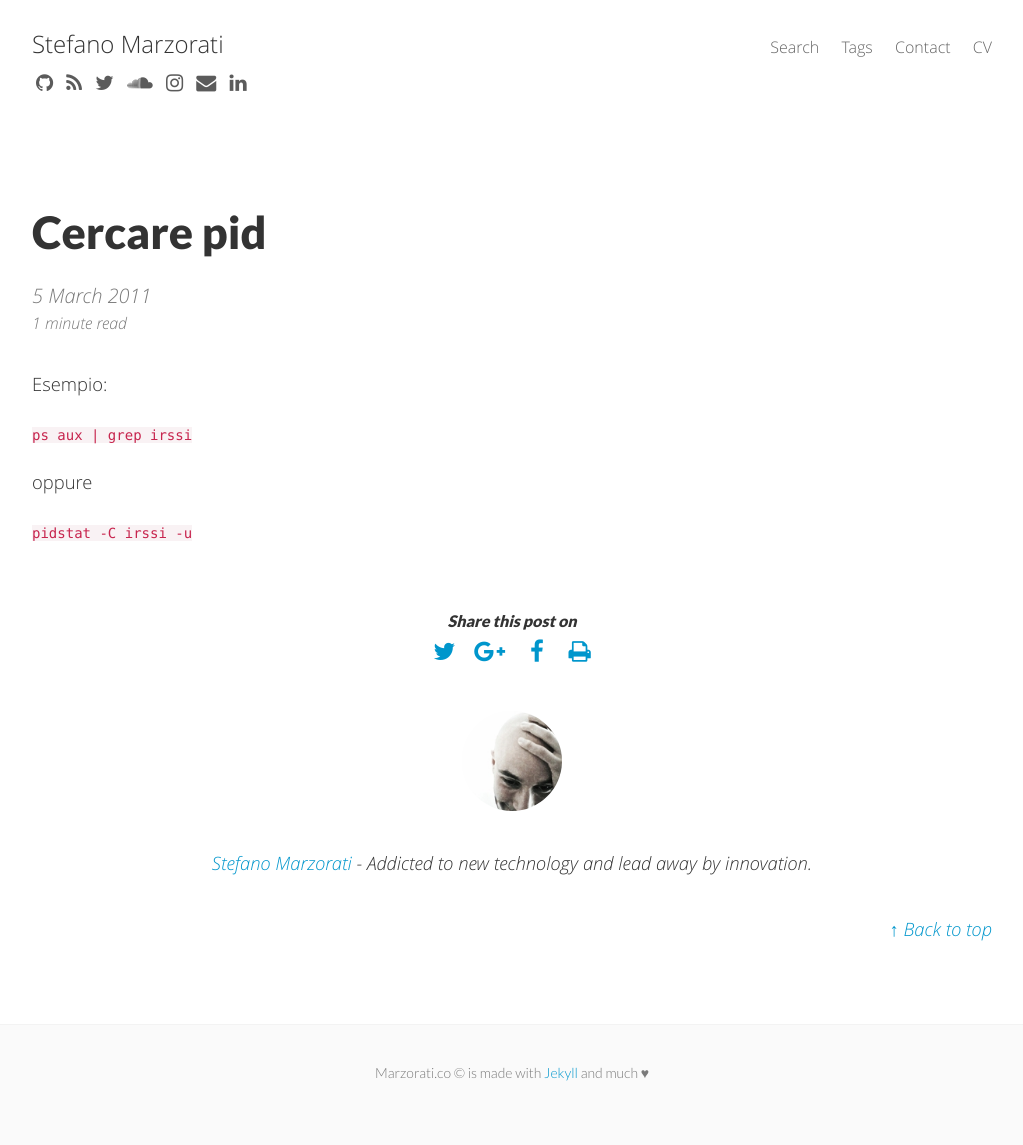
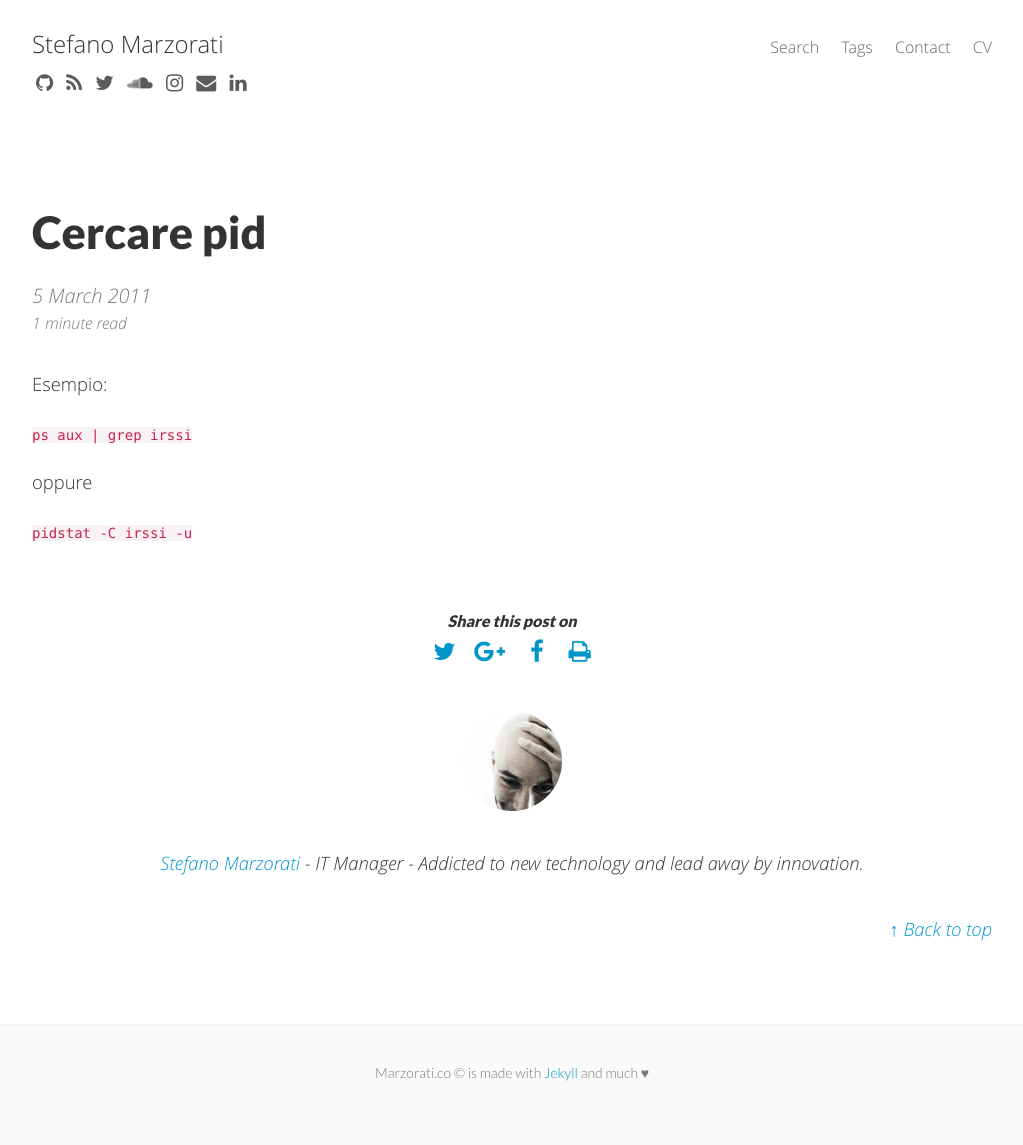
Before and after one commit to marste/Blog, a Jekyll site: the page built from _posts/2011-03-05-cercare-pid.md, in a window 1280 px wide. Shown: the whole page, without its empty margins (128-1151 px from the left). Built offline with Jekyll 4.4.1, drawn with Linux system fonts in a browser that asks for light colours; nearby versions of some CDN libraries.

Commit message:
Added new post

```diff
--- a/_config.yml
+++ b/_config.yml
@@ -2,7 +2,7 @@
 title:       Stefano Marzorati
 email:       stefano@marzorati.co
 author:      Stefano Marzorati
-description: "Addicted to new technology and lead away by innovation."
+description: "IT Manager - Addicted to new technology and lead away by innovation."
 baseurl:     ""
 url:         "http://marzorati.co"
 date_format: "%-d %b, %Y"
--- a/_includes/head.html
+++ b/_includes/head.html
@@ -4,7 +4,7 @@
     <title>{% if page.title %}{{ page.title }} &#8211; {% endif %}{{ site.title }}</title>
     <meta name="viewport" content="width=device-width, initial-scale=1">
     <meta name="description" content="{% if page.summary %}{{ page.summary }}{% else %}{{ site.description }}{% endif %}">
-	<meta name="keywords" content="stefano, marzorati, linux, windows, microsoft, installazione, amministratore, sistemi, server, manager, ict, consulting, administrator, system, assistenza, milano, varese, como, monza" />
+	<meta name="keywords" content="stefano, marzorati, linux, windows, microsoft, installazione, amministratore, sistemi, server, IT Manager, ict, consulting, administrator, system, assistenza, milano, varese, como, monza" />
     <meta name="author" content="{{ site.author }}">
     {% if page.categories %}<meta name="keywords" content="{{ page.categories | join: ', ' }}">{% endif %}
     <link rel="canonical" href="{{ page.url | replace:'index.html','' | prepend: site.baseurl | prepend: site.url }}">
--- a/_includes/post_footer.html
+++ b/_includes/post_footer.html
@@ -13,7 +13,7 @@
 
 		<img src="/images/me.jpeg" alt="Stefano Marzorati" class="avatar" />
 		<p>
-		<a href="http://marzorati.co">Stefano Marzorati</a> - Addicted to new technology and lead away by innovation.
+		<a href="http://marzorati.co">Stefano Marzorati</a> - IT Manager - Addicted to new technology and lead away by innovation.
 		<br>
 		<br>
 		<a href="#top" class="site-nav right" data-scroll-to-target>&#8593; Back to top</a>
```
